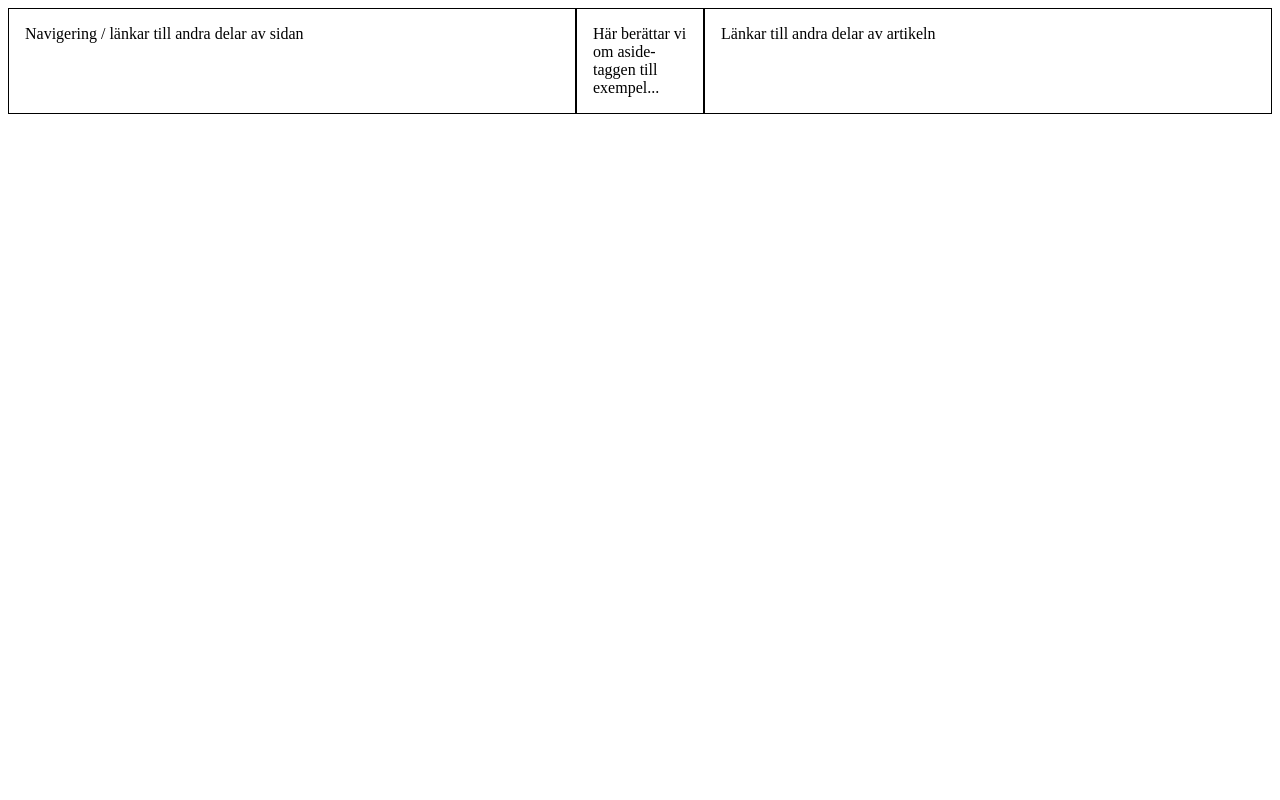
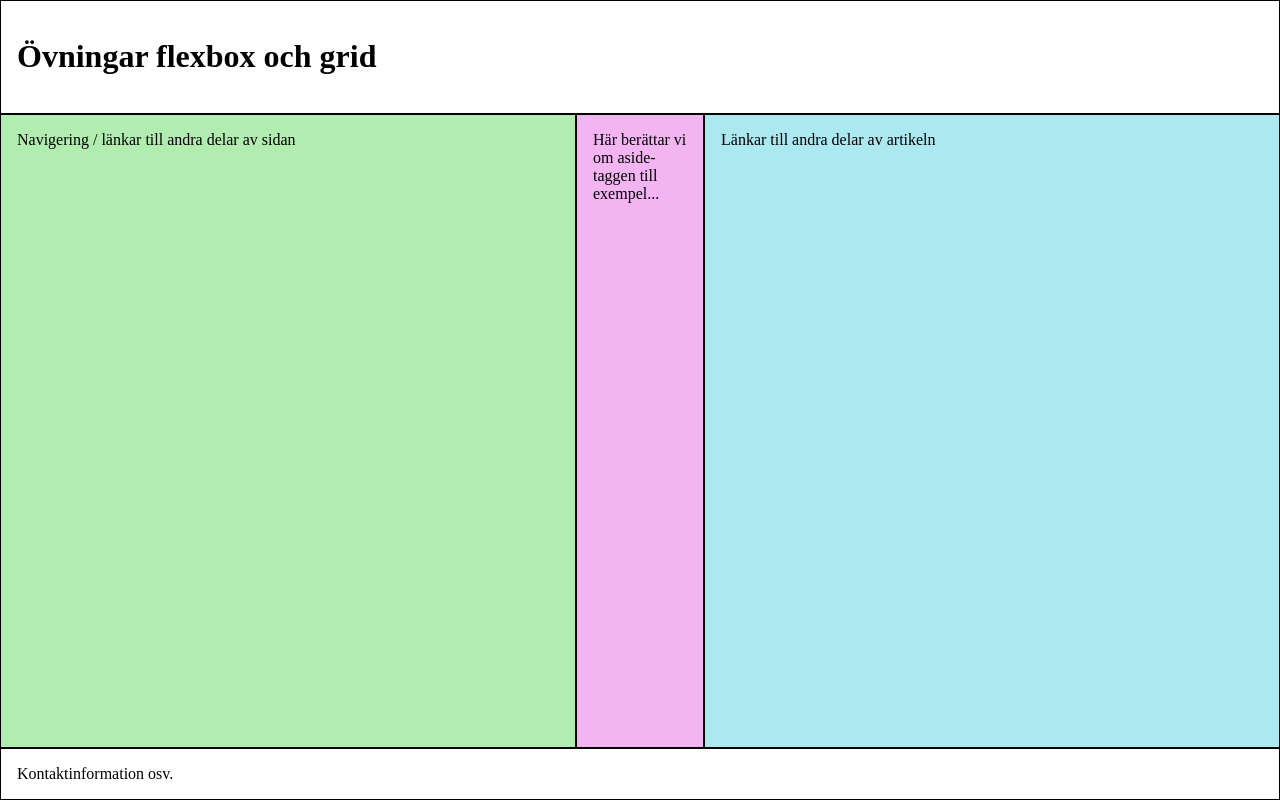
Before and after one commit to ha-fed23-html/06-grid-flexbox, a plain HTML site: page index.html in a window 1280 px wide. Drawn offline with Linux system fonts and the light colour scheme.

Commit message:
Övning 4.3b

```diff
--- a/index.html
+++ b/index.html
@@ -6,7 +6,11 @@
 	<title> Flexbox och grid </title>
 	<link rel="stylesheet" href="style.css">
 </head>
-<body>
+<body class="flex-container column">
+
+	<header>
+		<h1> Övningar flexbox och grid </h1>
+	</header>
 
 	<div class="flex-container row">
 		<nav>
@@ -22,5 +26,9 @@
 		</aside>
 	</div>
 
+	<footer>
+		Kontaktinformation osv.
+	</footer>
+
 </body>
 </html>
--- a/style.css
+++ b/style.css
@@ -7,6 +7,9 @@
 
 .row {
 	flex-direction: row;  /* standardvärdet är row */
+}
+.column {
+	flex-direction: column;  /* standardvärdet är row */
 }
 
 nav, main, aside {
@@ -20,3 +23,18 @@ main {
 nav, aside {
 	flex: 1 0 0em;
 }
+nav { background-color: rgb(177, 237, 177); }
+main { background-color: rgb(242, 181, 242); }
+aside { background-color: rgb(172, 232, 240); }
+
+header, footer {
+	border: 1px solid black;
+	padding: 1em;
+}
+body > .flex-container {
+	flex-grow: 1;
+}
+body {
+	min-height: 100vh;
+	margin: 0;
+}
```
